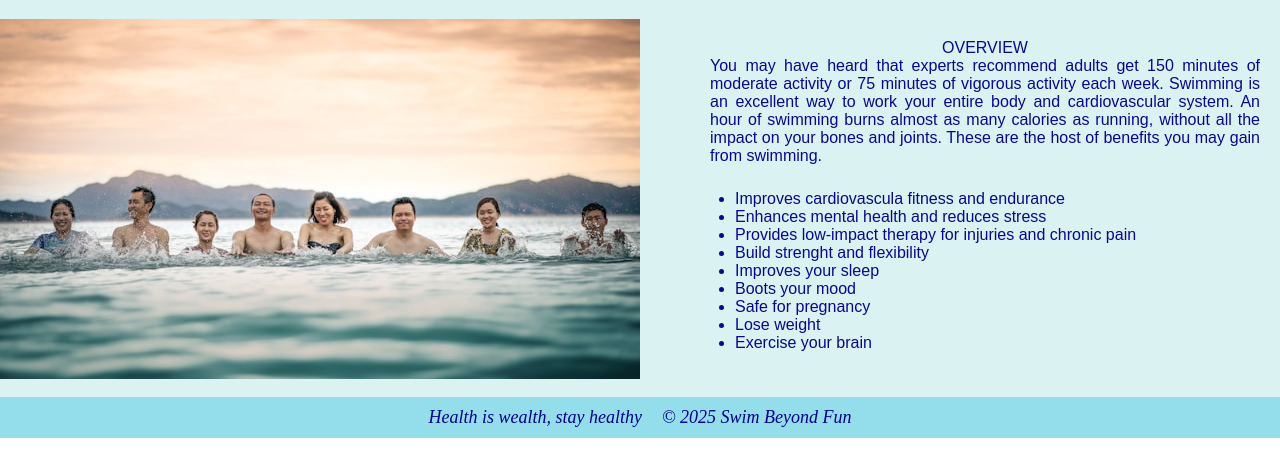
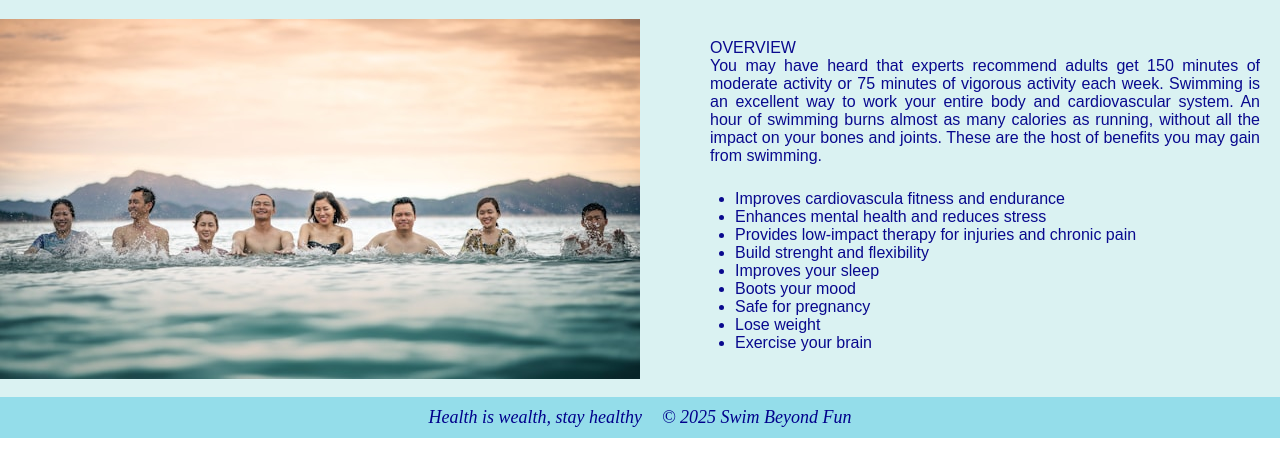
Before and after one commit to bhs057/bhs057.github.io, a plain HTML site: page benefits.html in a window 1280 px wide. Shown: the part 142-618 px from the top of the page. Drawn offline with Linux system fonts and the light colour scheme.

Commit message:
mainor change

```diff
--- a/styles/styles.css
+++ b/styles/styles.css
@@ -156,6 +156,10 @@ main {
     margin-left: 50px;
 }
 
+.overview p {
+    width: 100%;
+}
+
 .benefits {
     display: flex;
     flex-direction: column;
```
